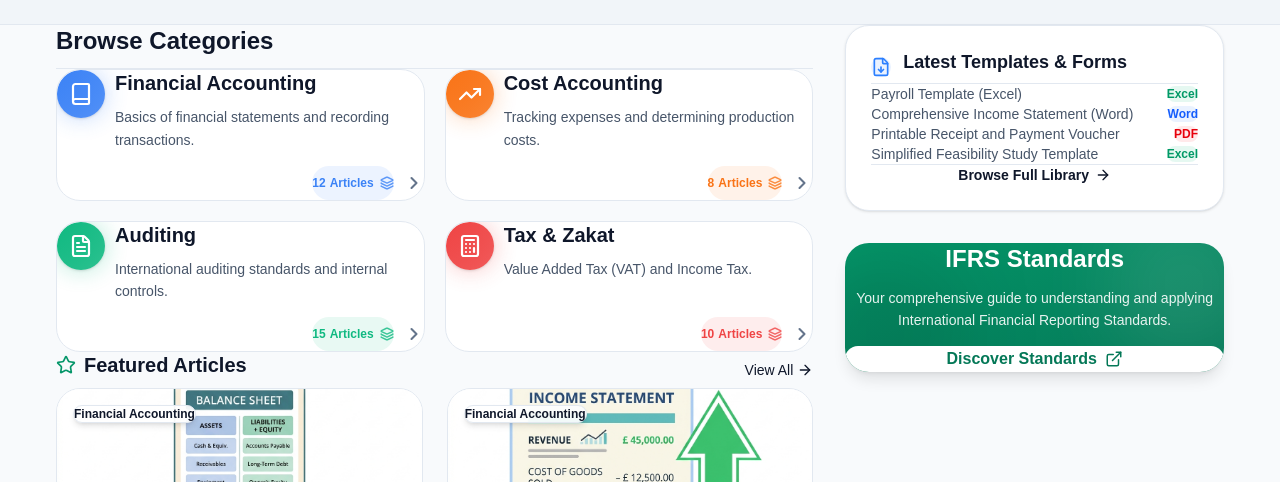
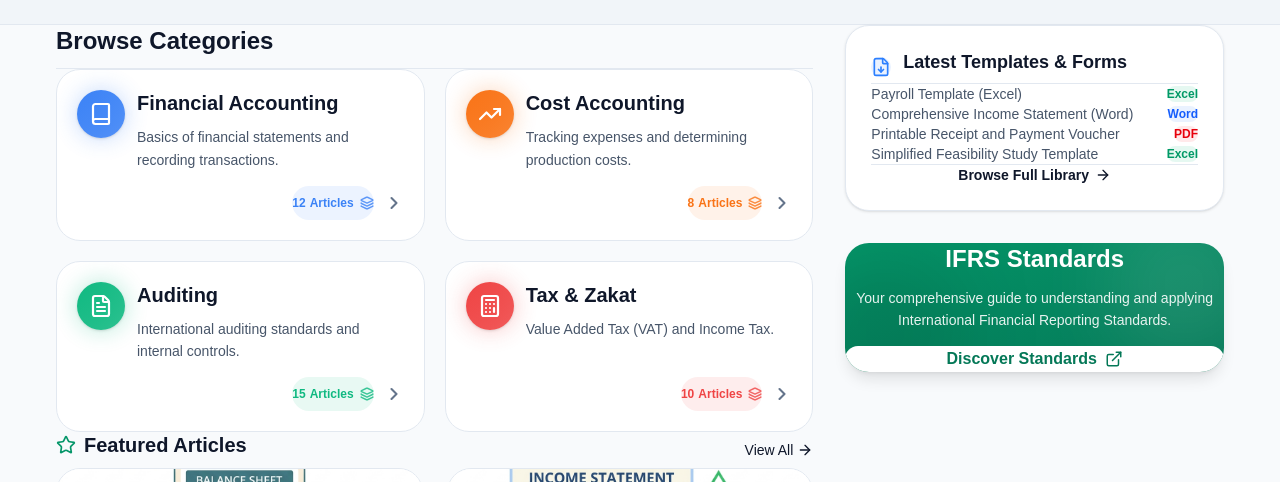
Before and after one commit to abdullahalalawi52-jpg/Accounting-Encyclopedia, a React (Vite) app: page / in a window 1280 px wide. Shown: the part 215-697 px from the top of the page. Built offline with nearby package versions, Linux system fonts and the light colour scheme; no server answers.

Commit message:
style(ui): force explicit 20px padding and 48px icon dimensions via inline styles

```diff
--- a/src/components/cards/CategoryCard.jsx
+++ b/src/components/cards/CategoryCard.jsx
@@ -14,19 +14,20 @@ function CategoryCard({ category, IconComponent }) {
   return (
     <Link
       to={`/category/${category.id}`}
-      className="group relative flex flex-col justify-between h-full bg-[var(--bg-card)] rounded-2xl border border-[var(--border-color)] hover:border-[var(--primary-accent)]/60 transition-all duration-300 hover:shadow-xl hover:-translate-y-1 p-5 overflow-hidden"
+      style={{ padding: '20px' }}
+      className="group relative flex flex-col justify-between h-full bg-[var(--bg-card)] rounded-2xl border border-[var(--border-color)] hover:border-[var(--primary-accent)]/60 transition-all duration-300 hover:shadow-xl hover:-translate-y-1 overflow-hidden"
     >
-      {/* 1. القسم العلوي (الأيقونة والنصوص بفاصل 10px) */}
-      <div className="flex items-start gap-[10px] relative z-10">
+      {/* 1. القسم العلوي (الأيقونة والنصوص بفاصل 12px) */}
+      <div className="flex items-start relative z-10" style={{ gap: '12px' }}>
         {/* الأيقونة الدائرية */}
-        <div className="relative shrink-0">
+        <div className="relative shrink-0" style={{ width: '48px', height: '48px' }}>
           <div
             className="absolute inset-0 rounded-full blur-md opacity-30 group-hover:opacity-60 transition-opacity duration-300"
             style={{ backgroundColor: color }}
           ></div>
           <div
-            className="relative w-12 h-12 rounded-full flex items-center justify-center text-white shadow-sm transition-transform duration-300 group-hover:scale-105"
-            style={{ background: `linear-gradient(135deg, ${color}, ${color}dd)` }}
+            className="relative rounded-full flex items-center justify-center text-white shadow-sm transition-transform duration-300 group-hover:scale-105"
+            style={{ background: `linear-gradient(135deg, ${color}, ${color}dd)`, width: '48px', height: '48px' }}
           >
             {IconComponent && <IconComponent size={24} strokeWidth={2.2} />}
           </div>
@@ -43,8 +44,8 @@ function CategoryCard({ category, IconComponent }) {
         </div>
       </div>
 
-      {/* 2. القسم السفلي (الشارة وسهم الانتقال بفاصل 10px) */}
-      <div className="flex items-center justify-end gap-[10px] mt-6 relative z-10">
+      {/* 2. القسم السفلي (الشارة وسهم الانتقال) */}
+      <div className="flex items-center justify-end mt-6 relative z-10" style={{ gap: '10px' }}>
         {/* شارة عدد المقالات */}
         <div
           className="h-[34px] px-3.5 rounded-full flex items-center gap-1.5 font-semibold text-xs transition-colors"
```
